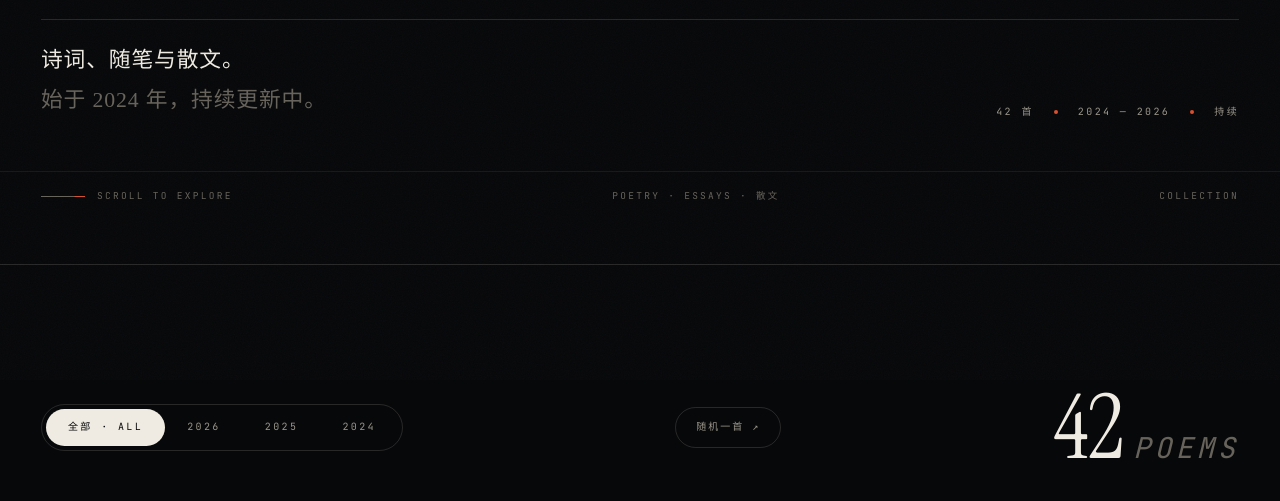
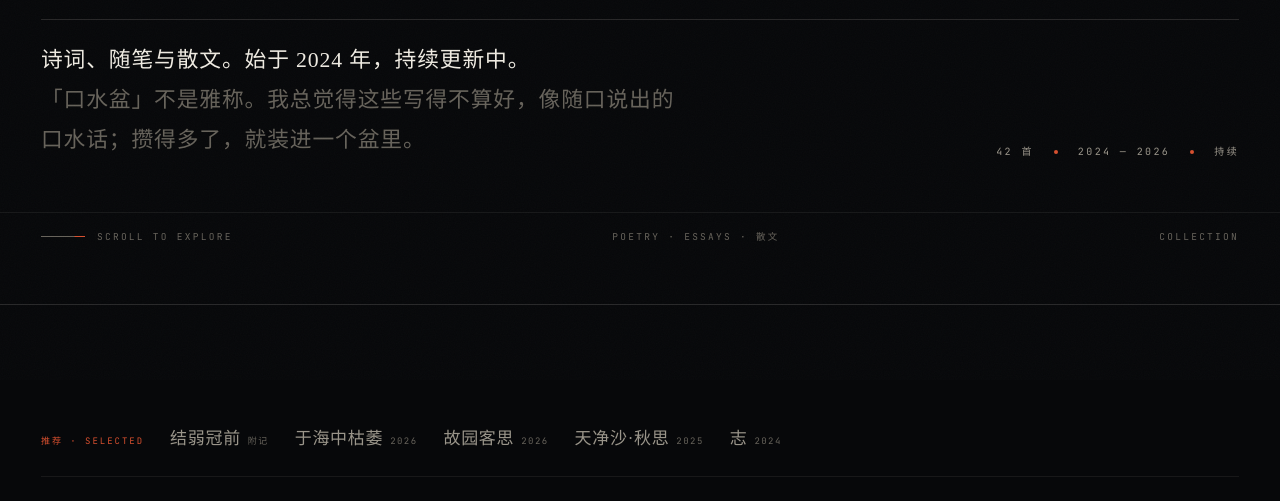
Before and after one commit to kashiudouglas/Kashiu, a plain HTML site: page poetry.html in a window 1280 px wide. Shown: the part 420-921 px from the top of the page. Drawn offline with Linux system fonts and the light colour scheme.

Commit message:
feat: 补充诗集命名由来与推荐，关于页加入软件技术与正数日

```diff
--- a/poetry.html
+++ b/poetry.html
@@ -117,6 +117,11 @@ body.menu-open{overflow:hidden}
 .index-list a .idx-no{font-family:var(--mono);font-size:10px;color:var(--muted);margin-right:8px;letter-spacing:.14em}
 .index-head-info{font-family:var(--serif);font-size:clamp(54px,7vw,96px);line-height:.95;letter-spacing:-.01em}
 .index-head-info em{font-style:italic;font-size:.32em;color:var(--muted);font-family:var(--mono);letter-spacing:.14em;margin-left:10px}
+.picks{display:flex;flex-wrap:wrap;align-items:baseline;gap:10px 26px;padding-bottom:22px;margin-bottom:28px;border-bottom:1px solid var(--line-soft)}
+.picks-label{font-family:var(--mono);font-size:9px;letter-spacing:.22em;text-transform:uppercase;color:var(--accent)}
+.picks a{display:inline-flex;align-items:baseline;gap:7px;font-family:var(--cn);font-size:clamp(14px,1.4vw,17px);letter-spacing:.04em;color:var(--dim);border-bottom:1px solid transparent;transition:color .3s,border-color .3s}
+.picks a em{font-family:var(--mono);font-style:normal;font-size:9px;letter-spacing:.16em;color:var(--muted)}
+.picks a:hover{color:var(--paper);border-bottom-color:var(--line)}
 
 /* poems */
 .poems-wrap{padding-bottom:40px}
@@ -238,8 +243,8 @@ body.menu-open{overflow:hidden}
       <h1 class="hero-title">诗集<em class="pinyin">KOU SHUI PEN</em></h1>
       <div class="hero-sub">
         <p class="statement">
-          诗词、随笔与散文。<br>
-          <span class="dim">始于 2024 年，持续更新中。</span>
+          诗词、随笔与散文。始于 2024 年，持续更新中。<br>
+          <span class="dim">「口水盆」不是雅称。我总觉得这些写得不算好，像随口说出的口水话；攒得多了，就装进一个盆里。</span>
         </p>
         <div class="hero-meta">
           <span>42 首</span><span>2024 — 2026</span><span>持续</span>
@@ -257,6 +262,15 @@ body.menu-open{overflow:hidden}
   <!-- ============ INDEX ============ -->
   <section class="section index-wrap" id="poem-index">
     <div class="wrap">
+      <div class="picks reveal">
+        <span class="picks-label">推荐 · Selected</span>
+        <a href="#poem-ruoguanqian">结弱冠前<em>附记</em></a>
+        <a href="#poem-yuhaizhongkuwei">于海中枯萎<em>2026</em></a>
+        <a href="#poem-guyuanke-si">故园客思<em>2026</em></a>
+        <a href="#poem-tianjingsha">天净沙·秋思<em>2025</em></a>
+        <a href="#poem-zhi">志<em>2024</em></a>
+      </div>
+
       <div class="index-head reveal">
         <div class="filters" role="tablist">
           <button class="on" data-filter="all">全部 · ALL</button>
```
Also changed, not shown: about-me.html (+14 -5 lines), index.html (+2 -2 lines).
